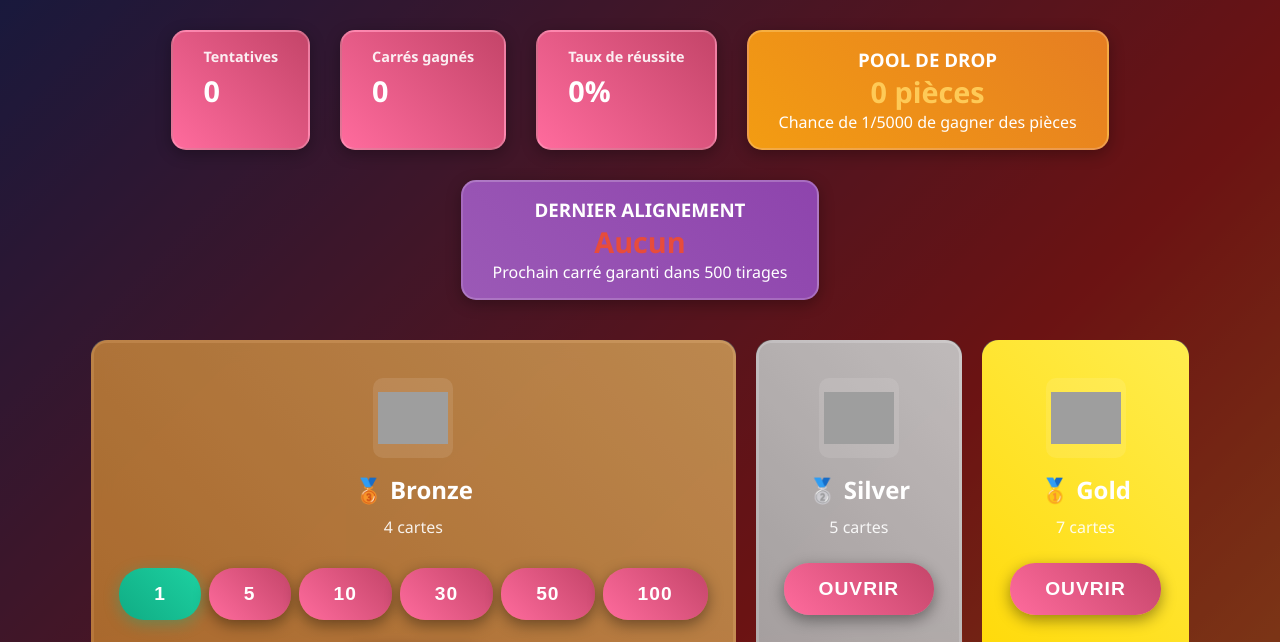
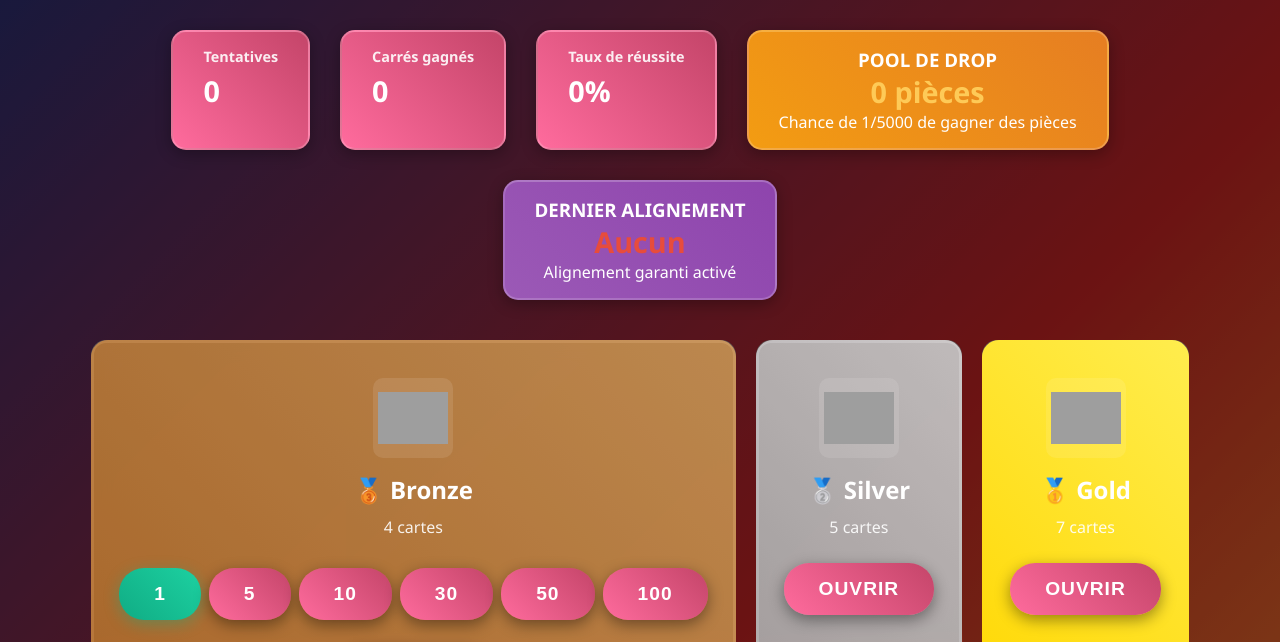
Before and after one commit to djoker99999/stef.github.io, a plain HTML site: page index.html in a window 1280 px wide. Shown: the part 156-798 px from the top of the page. Drawn offline with Linux system fonts and the light colour scheme; grey boxes are pictures that could not be loaded.

Commit message:
Update index.html

```diff
--- a/index.html
+++ b/index.html
@@ -775,17 +775,15 @@
                 <h3>Taux de réussite</h3>
                 <div class="value" id="winRate">0%</div>
             </div>
-            <!-- Affichage du pool de drop -->
             <div class="drop-pool-display">
                 <h3>POOL DE DROP</h3>
                 <div class="drop-pool-value" id="dropPoolValue">0 pièces</div>
                 <div class="drop-pool-info" id="dropPoolInfo">Chance de 1/5000 de gagner des pièces</div>
             </div>
-            <!-- Affichage du dernier alignement -->
             <div class="last-alignment-display">
                 <h3>DERNIER ALIGNEMENT</h3>
                 <div class="last-alignment-value" id="lastAlignmentValue">Aucun</div>
-                <div class="last-alignment-info" id="lastAlignmentInfo">Prochain carré garanti dans 500 tirages</div>
+                <div class="last-alignment-info" id="lastAlignmentInfo">Alignement garanti activé</div>
             </div>
         </div>
 
@@ -849,13 +847,13 @@
             12: 'https://i.ibb.co/hxXnkQh7/IMG-5861.png',
             13: 'https://i.ibb.co/kszc1xVw/IMG-5858.png',
             14: 'https://i.ibb.co/ZRFjM91q/IMG-5895.png',
-            15: 'https://i.ibb.co/20Lqxy75/IMG-7315.png',
-            16: 'https://i.ibb.co/DD49PcmC/IMG-7314.png',
+            15: 'https://i.ibb.co/C5M6DHcS/IMG-7356-Photoroom.png', // MODIFIÉ
+            16: 'https://i.ibb.co/nNy17WfL/IMG-6065.png', // MODIFIÉ
             17: 'https://i.ibb.co/2YpQxB1Y/IMG-6620.png',
             18: 'https://i.ibb.co/JjxRcYMW/IMG-5901.png',
             19: 'https://i.ibb.co/qL1chxtM/IMG-5898.png',
             20: 'https://i.ibb.co/V0zNBRgq/IMG-6834.png',
-            21: 'https://i.ibb.co/0yVG7Kty/IMG-7312.png'
+            21: 'https://i.ibb.co/whJNdnxZ/symbol1.png' // MODIFIÉ
         };
 
         // Probabilités de carré par type de booster (environ 1 chance sur 1 million)
@@ -896,14 +894,14 @@
 
         // Fonction pour mettre à jour l'affichage du dernier alignement
         function updateLastAlignmentDisplay() {
-            const remaining = alignmentThreshold - alignmentCounter;
+            // const remaining = alignmentThreshold - alignmentCounter; // Calcul non affiché
 
             if (lastAlignmentCard) {
                 document.getElementById('lastAlignmentValue').textContent = `Carte ${lastAlignmentCard}`;
-                document.getElementById('lastAlignmentInfo').textContent = `Prochain carré garanti dans ${remaining} tirages`;
+                document.getElementById('lastAlignmentInfo').textContent = `Alignement garanti activé`; // MODIFIÉ
             } else {
                 document.getElementById('lastAlignmentValue').textContent = `Aucun`;
-                document.getElementById('lastAlignmentInfo').textContent = `Prochain carré garanti dans ${remaining} tirages`;
+                document.getElementById('lastAlignmentInfo').textContent = `Alignement garanti activé`; // MODIFIÉ
             }
         }
 
```
